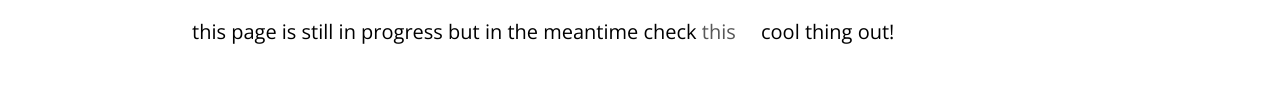
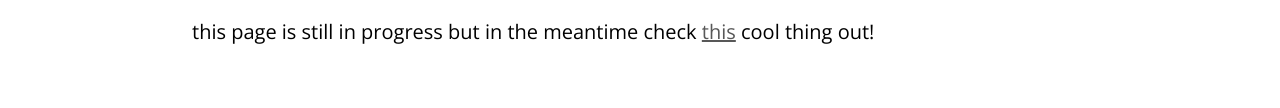
Before and after one commit to katherin467/katherin467.github.io, a website: page contact.html in a window 1280 px wide. Shown: the part 178-286 px from the top of the page. Drawn offline with nearby package versions, Linux system fonts and the light colour scheme.

Commit message:
ehe te nandayo

```diff
--- a/contact.html
+++ b/contact.html
@@ -54,7 +54,7 @@
 		<main>
 	     	<div class="greeting">
      			<h1><big>Let's Chat!</big></h1>
-     			<p>this page is still in progress but in the meantime check <a href="https://www.youtube.com/watch?v=dQw4w9WgXcQ">this</a> cool thing out!</p>
+     			<p>this page is still in progress but in the meantime check <a href="https://www.youtube.com/watch?v=dQw4w9WgXcQ" style="padding:0 0; text-decoration: underline;" target="_blank">this</a> cool thing out!</p>
      		</div>
 
 		</main>
```
